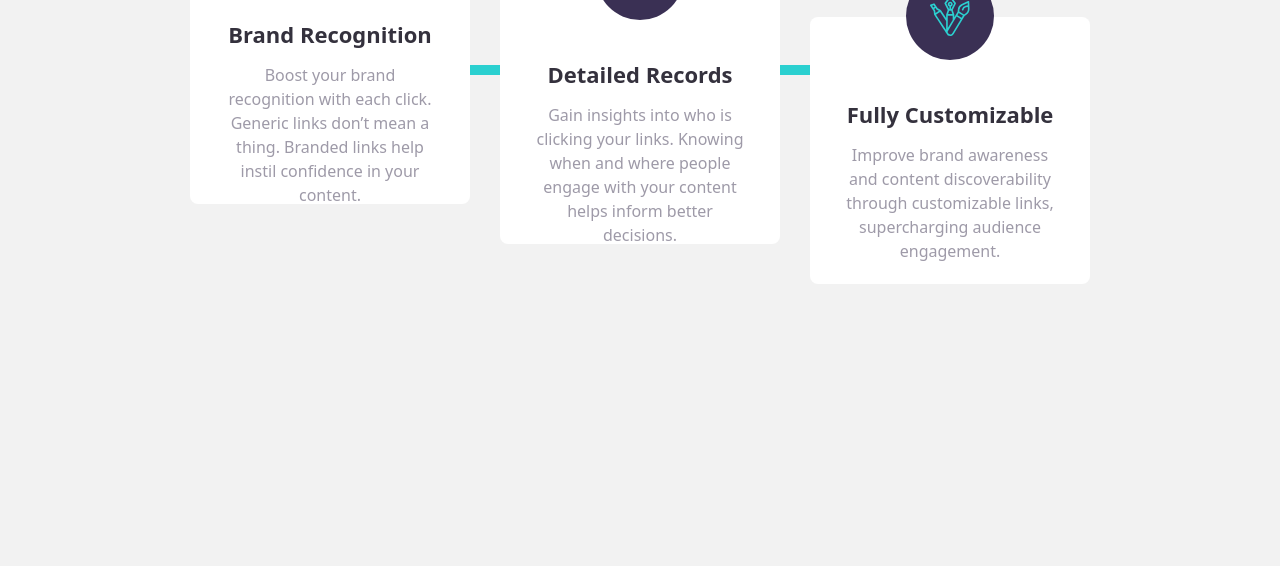
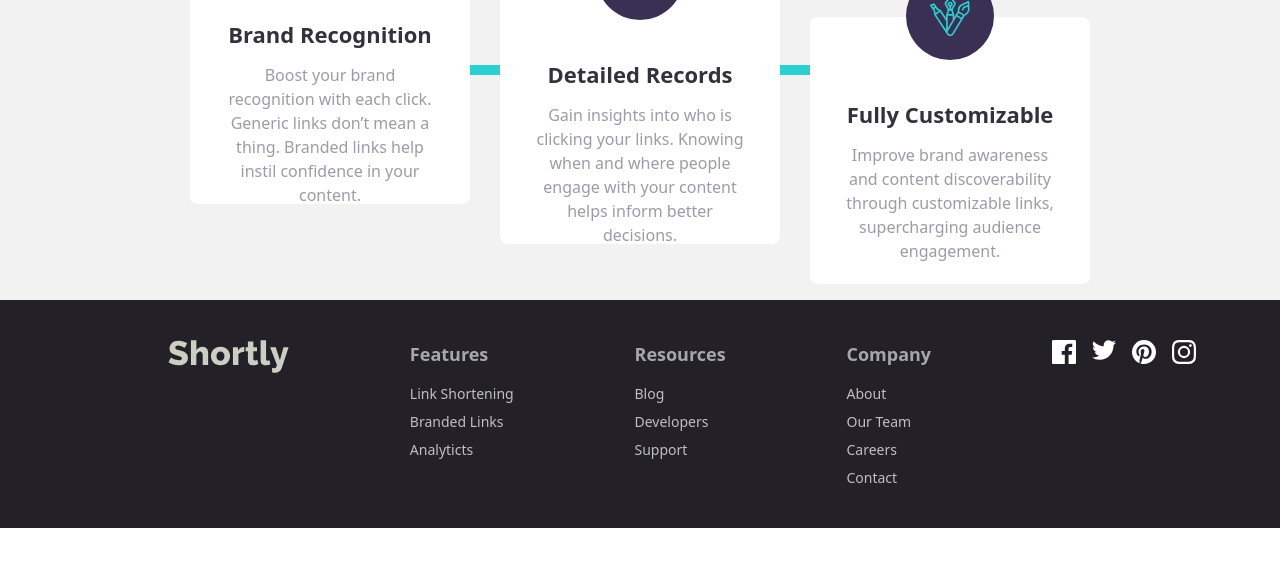
Before and after one commit to HamDean/shortly, a React (Vite) app: page / in a window 1280 px wide. Shown: the part 1182-1748 px from the top of the page. After the commit the page ends 1710 px from the top, so only its background shows below. Built offline with nearby package versions, Linux system fonts and the light colour scheme.

Commit message:
Build the footer

```diff
--- a/index.html
+++ b/index.html
@@ -6,7 +6,7 @@
     <meta name="viewport" content="width=device-width, initial-scale=1.0" />
     <title>Vite + React + TS</title>
   </head>
-  <body class="h-[300vh] bg-[#F2F2F2] ">
+  <body class="bg-[#F2F2F2]">
     <div id="root"></div>
     <script type="module" src="/src/main.tsx"></script>
   </body>
--- a/src/App.tsx
+++ b/src/App.tsx
@@ -1,4 +1,5 @@
 import Boost from "./components/Boost";
+import Footer from "./components/Footer";
 import Hero from "./components/Hero";
 import Navbar from "./components/Navbar";
 import Stats from "./components/Stats";
@@ -8,11 +9,12 @@ function App() {
     <>
       <div className="overflow-hidden">
         <Navbar />
-        <main className="">
+        <main>
           <Hero />
           <Boost />
           <Stats />
         </main>
+        <Footer />
       </div>
     </>
   );
--- a/src/components/Boost.tsx
+++ b/src/components/Boost.tsx
@@ -5,10 +5,10 @@ const Boost = () => {
         <input
           type="text"
           placeholder="Shorten a link here..."
-          className="input border-none px-4 lg:px-[32px] py-1 lg:py-[14px] h-[48px] lg:h-[64px] rounded-lg outline-none text-gray-700 lg:w-full lg:mr-[24px]"
+          className="px-4 lg:px-[32px] bg-white py-1 lg:py-[14px] h-[48px] lg:h-[64px] rounded-lg outline-none text-gray-700 lg:w-full lg:mr-[24px]"
         />
 
-        <button className="btn btn-primary bg-[#2BD0D0] text-white font-semibold text-lg hover:bg-[#9AE3E3] transition-all px-3 py-1 h-[48px] lg:w-[188px] lg:h-[64px] rounded-lg">
+        <button className="bg-[#2BD0D0] text-white font-semibold text-lg hover:bg-[#9AE3E3] transition-all px-3 py-1 h-[48px] lg:w-[188px] lg:h-[64px] rounded-lg">
           Shorten it!
         </button>
       </div>
--- /dev/null
+++ b/src/components/Footer.tsx
@@ -0,0 +1,44 @@
+import logo from "../assets/logo.svg";
+import facebook from "../assets/icon-facebook.svg";
+import ig from "../assets/icon-instagram.svg";
+import pinterest from "../assets/icon-pinterest.svg";
+import x from "../assets/icon-twitter.svg";
+
+const Footer = () => {
+  return (
+    <footer className=" bg-[#232127]">
+
+      <div className="footer text-base-content p-10 flex flex-col md:flex-row flex-wrap  items-center md:items-start justify-center md:justify-between md:max-w-[1108px] mx-5 md:mx-20 lg:mx-32">
+      <img src={logo} alt="Logo" className="filter invert" />
+      <nav>
+        <h4 className="footer-title">Features</h4>
+        <a className="link link-hover">Link Shortening</a>
+        <a className="link link-hover">Branded Links</a>
+        <a className="link link-hover">Analyticts</a>
+      </nav>
+      <nav>
+        <h4 className="footer-title">Resources</h4>
+        <a className="link link-hover">Blog</a>
+        <a className="link link-hover">Developers</a>
+        <a className="link link-hover">Support</a>
+      </nav>
+      <nav>
+        <h4 className="footer-title">Company</h4>
+        <a className="link link-hover">About</a>
+        <a className="link link-hover">Our Team</a>
+        <a className="link link-hover">Careers</a>
+        <a className="link link-hover">Contact</a>
+      </nav>
+      <nav>
+        <div className="grid grid-flow-col gap-4">
+          <img src={facebook} alt="" />
+          <img src={x} alt="" />
+          <img src={pinterest} alt="" />
+          <img src={ig} alt="" />
+        </div>
+      </nav>
+      </div>
+    </footer>
+  );
+};
+export default Footer;
--- a/src/components/Hero.tsx
+++ b/src/components/Hero.tsx
@@ -14,7 +14,7 @@ const Hero = () => {
             links are performing.
           </p>
 
-          <button className="btn  btn-primary mx-auto lg:mx-0 rounded-full mt-2 bg-[#2BD0D0] text-center text-nowrap w-[200px] h-[40px] text-white font-semibold text-lg hover:bg-[#9AE3E3] transition-all">
+          <button className="mx-auto lg:mx-0 rounded-full mt-2 bg-[#2BD0D0] text-center text-nowrap w-[200px] h-[40px] text-white font-semibold text-lg hover:bg-[#9AE3E3] transition-all">
             Get Started
           </button>
         </article>
--- a/src/components/Navbar.tsx
+++ b/src/components/Navbar.tsx
@@ -27,11 +27,11 @@ const Navbar = () => {
           </div>
 
           <div className="hidden md:flex flex-row gap-7">
-            <button className="btn btn-outline-primary md:hidden semimd:block text-[#9E9AA8] hover:text-gray-500 font-semibold text-lg transition-all">
+            <button className="md:hidden semimd:block text-[#9E9AA8] hover:text-gray-500 font-semibold text-lg transition-all">
               Login
             </button>
 
-            <button className="btn btn-primary rounded-full bg-[#2BD0D0] w-[100px] h-[40px] text-white font-semibold text-lg hover:bg-[#9AE3E3] transition-all">
+            <button className="rounded-full bg-[#2BD0D0] w-[100px] h-[40px] text-white font-semibold text-lg hover:bg-[#9AE3E3] transition-all">
               Sign Up
             </button>
           </div>
@@ -64,11 +64,11 @@ const NavbarMobile = () => {
       <hr className="border-gray-500 opacity-50 w-[85%]" />
 
       <div className="flex flex-col gap-7 w-[85%]">
-        <button className="btn btn-outline-primary w-full text-white hover:text-gray-500 font-semibold text-lg transition-all">
+        <button className="w-full text-white hover:text-gray-500 font-semibold text-lg transition-all">
           Login
         </button>
 
-        <button className="btn btn-primary rounded-full w-full bg-[#2BD0D0] h-[40px] text-white font-semibold text-lg hover:bg-[#9AE3E3] transition-all">
+        <button className="rounded-full w-full bg-[#2BD0D0] h-[40px] text-white font-semibold text-lg hover:bg-[#9AE3E3] transition-all">
           Sign Up
         </button>
       </div>
--- a/src/index.css
+++ b/src/index.css
@@ -1,3 +1,20 @@
 @tailwind base;
 @tailwind components;
 @tailwind utilities;
+
+
+.footer-title {
+    @apply text-white font-bold text-lg capitalize
+}
+
+.link {
+    @apply text-[#BFBFBF]
+}
+
+nav a, nav h4 {
+    @apply justify-self-center md:justify-self-start
+}
+
+nav img {
+    @apply cursor-pointer
+}
--- a/tailwind.config.js
+++ b/tailwind.config.js
@@ -14,5 +14,7 @@ export default {
       }
     },
   },
-  plugins: [],
+  plugins: [
+    require('daisyui'),
+  ],
 }
```
